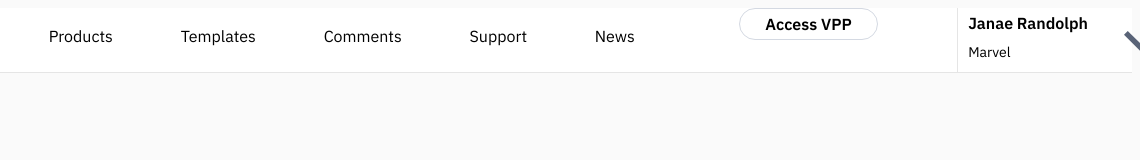
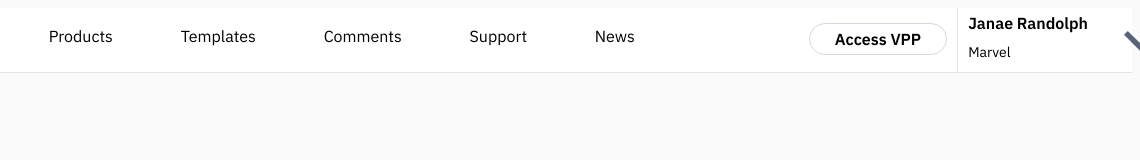
Before and after one commit to rumelrahman/VIZLIB-Downloads-by-Rumel, a plain HTML site: page index.html in a window 1280 px wide. Shown: the top 160 px of the page, 140-1280 px from the left. Drawn offline with Linux system fonts and the light colour scheme.

Commit message:
Update style.css

```diff
--- a/css/style.css
+++ b/css/style.css
@@ -90,6 +90,13 @@ body {
   justify-content: space-between;
 }
 
+.navigationbar .navigationvpp  {
+  margin-left: auto;
+  margin-right: 10px;
+  margin-top: 15px;
+
+}
+
 .navigationbar .navigationright .accountleft .username {
   font-family: 'IBM Plex Sans', sans-serif;
   font-weight: 800;
```
